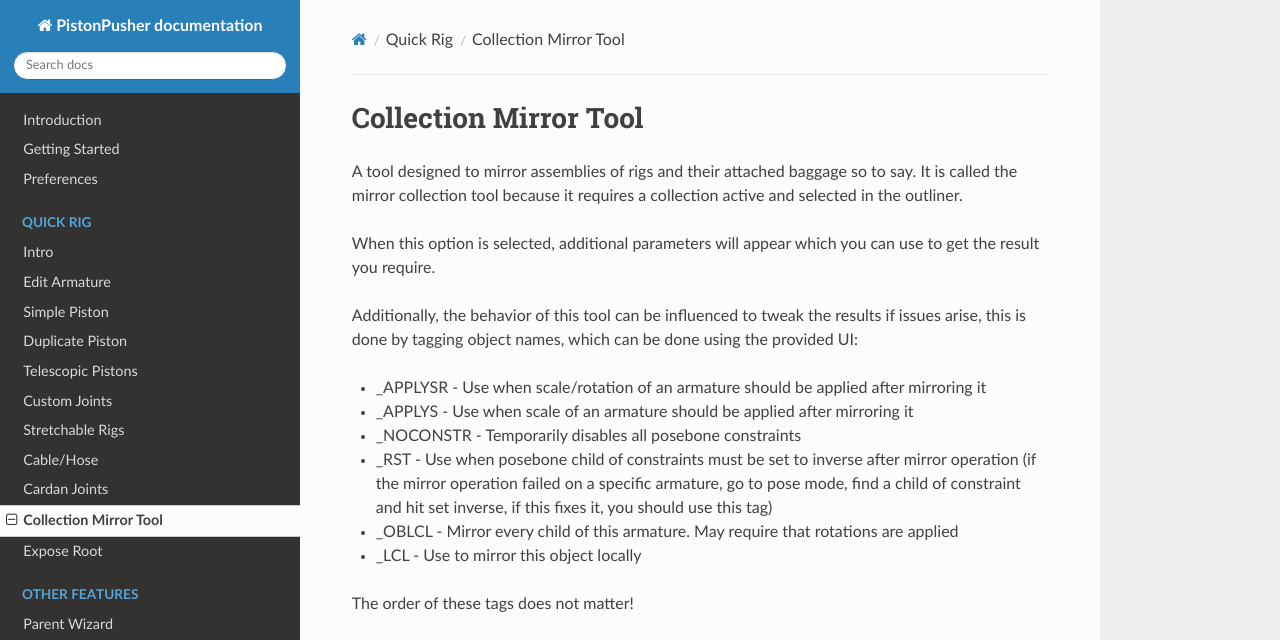
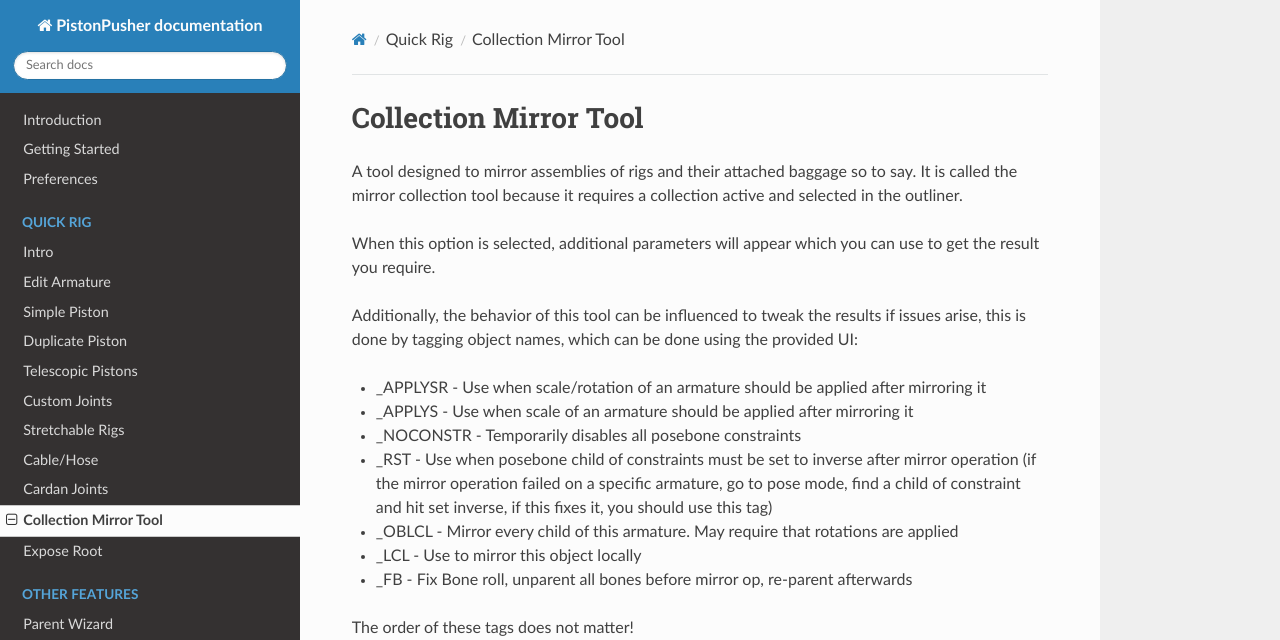
Before and after one commit to ZenderB3D/pp_docs, an MkDocs documentation site: the page built from docs/Quickrigs/collectionmirror.md, in a window 1280 px wide and 1113 px high. Shown: the top 640 px of the window. Built offline with MkDocs 1.6.1, drawn with Linux system fonts in a browser that asks for light colours; nearby versions of some CDN libraries; grey boxes are pictures that could not be loaded.

Commit message:
7.5.1
for v7.5.1

```diff
--- a/docs/Quickrigs/collectionmirror.md
+++ b/docs/Quickrigs/collectionmirror.md
@@ -12,6 +12,7 @@ Additionally, the behavior of this tool can be influenced to tweak the results i
 - _RST - Use when posebone child of constraints must be set to inverse after mirror operation (if the mirror operation failed on a specific armature, go to pose mode, find a child of constraint and hit set inverse, if this fixes it, you should use this tag)
 - _OBLCL - Mirror every child of this armature. May require that rotations are applied
 - _LCL - Use to mirror this object locally
+- _FB - Fix Bone roll, unparent all bones before mirror op, re-parent afterwards
 
 The order of these tags does not matter!
 
```
